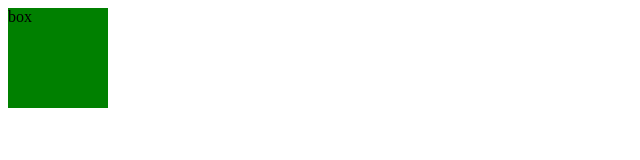
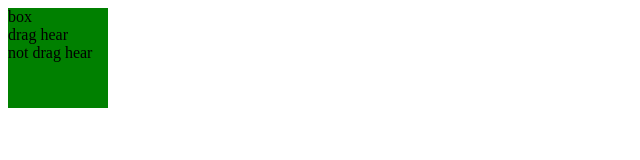
Before and after one commit to tsubakimoto/basic_jquery_ui, a plain HTML site: page index.html in a window 1280 px wide. Shown: the whole page, without its empty margins (0-640 px from the left). Drawn offline with Linux system fonts and the light colour scheme.

Commit message:
add attributes

```diff
--- a/index.html
+++ b/index.html
@@ -17,11 +17,22 @@
 <body>
 	<div id="box">
 		box
+		<div class="handle">
+			drag hear
+		</div>
+		<div class="cancel">
+			not drag hear
+		</div>
 	</div>
 
 	<script>
 		$(function() {
-			$("#box").draggable();
+			$("#box").draggable({
+//				axis: 'x'
+				opacity: 0.5,
+				handle: '.handle',
+				cancel: '.cancel'
+			});
 		});
 	</script>
 </body>
```
